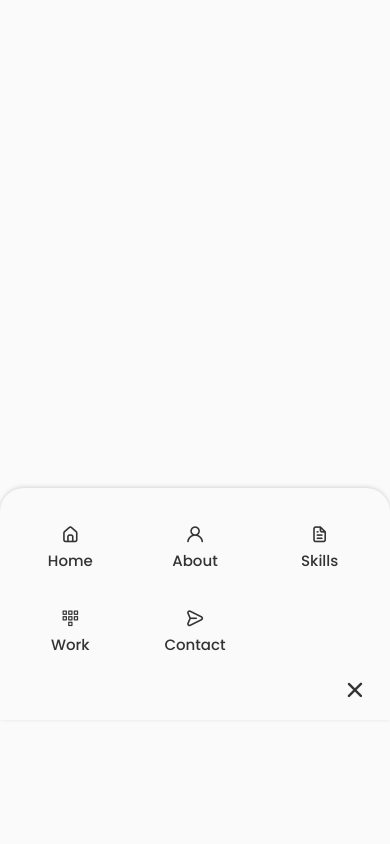
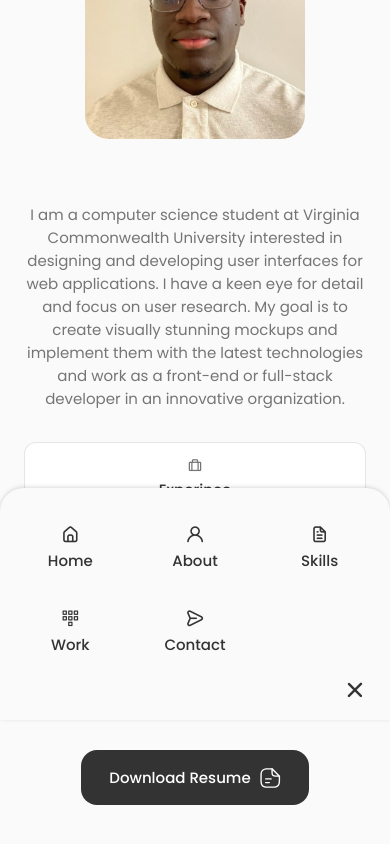
Before and after one commit to Nan3rOkae/Nana-portfolio, a React (Create React App) app in the folder frontend/: page / in a window 390 px wide. Shown: the part 968-1812 px from the top of the page. Before the commit the page ends 844 px from the top, so only its background shows below. Built offline with nearby package versions, Linux system fonts and the light colour scheme.

Commit message:
finished about section

```diff
--- a/frontend/src/App.js
+++ b/frontend/src/App.js
@@ -1,14 +1,16 @@
-import React from 'react';
-import './App.css';
-import Header from './Components/header/header';
-import Home from './Components/home/home';
+import React from "react";
+import "./App.css";
+import Header from "./Components/header/header";
+import Home from "./Components/home/home";
+import About from "./Components/about/about";
 
 function App() {
   return (
     <>
       <Header />
-      <main className='main'>
+      <main className="main">
         <Home />
+        <About />
       </main>
     </>
   );
--- /dev/null
+++ b/frontend/src/Components/about/Info.jsx
@@ -0,0 +1,23 @@
+import React from "react";
+
+const info = () => {
+  return (
+    <div className="about__info grid">
+      <div className="about__box">
+        <i class="bx bx-briefcase-alt"></i>
+        <h2 className="about__title">Experince</h2>
+        <h3 className="about__title2">Salesfoce Tech Launchpad Intern</h3>
+        <span className="about__subtitle">
+          I developed a web application that teaches users about internet
+          security through interactive means. I used Full Stack web development
+          technologies (React.js, Express.js, Node.js, and Git) to
+          build the application and participated in agile practices like daily
+          stand-ups and weekly sprint demo meetings. I also received mentorship
+          from software engineering professionals at Salesforce.
+        </span>
+      </div>
+    </div>
+  );
+};
+
+export default info;
--- /dev/null
+++ b/frontend/src/Components/about/about.css
@@ -0,0 +1,104 @@
+.about__container {
+  grid-template-columns: repeat(2, 1fr);
+  align-items: center;
+  column-gap: 4rem;
+}
+
+.about__img {
+  width: 350px;
+  border-radius: 1.5rem;
+  justify-self: center;
+}
+
+.about__info {
+  grid-template-columns: repeat(1, 500px);
+  margin-bottom: var(--mb-2);
+}
+
+.about__box {
+  background-color: var(--container-color);
+  border: 1px solid rgba(0, 0, 0, 0.1);
+  border-radius: 0.75rem;
+  text-align: center;
+  padding: 1rem 1.25rem;
+}
+
+.about__icon {
+  font-size: 1.5rem;
+  color: var(--title-color);
+  margin-bottom: var(--mb-0-5);
+}
+
+.about__title {
+  font-size: var(--normal-font-size);
+  font-weight: var(--font-medium);
+}
+.about__title2 {
+  font-size: var(--small-font-size);
+  font-weight: var(--font-medium);
+}
+
+.about__subtitle {
+  font-size: var(--small-font-size);
+}
+
+.about__description {
+  padding: 0 4rem 0 0;
+  margin-top: var(--mb-1-5);
+  margin-bottom: var(--mb-2-5);
+}
+
+/*=============== BREAKPOINTS ===============*/
+/* For large devices */
+@media screen and (max-width: 992px) {
+  .about__container {
+    grid-template-columns: 1fr;
+    row-gap: 2.5rem;
+  }
+  .about__img {
+    width: 220px;
+  }
+  .about__box {
+    padding: 0.75rem 0.5rem;
+  }
+  .about__data {
+    text-align: center;
+  }
+  .about__info {
+    justify-content: center;
+  }
+  .about__description {
+    padding: 0 5rem;
+    margin-bottom: 2rem;
+  }
+}
+
+@media screen and (max-width: 768px) {
+    body{
+        margin: 0 0 var(--header-hieght) 0;
+    }
+  .section {
+    padding: 2rem 0 4rem;
+  }
+
+  .section__subtitle{
+    margin-bottom: var(--mb-3);
+  }
+}
+
+/* For medium devices */
+@media screen and (max-width: 567px) {
+  .about__info {
+    grid-template-columns: repeat(1, 1fr);
+  }
+  .about__description {
+    padding: 0;
+  }
+}
+
+/* For small devices */
+@media screen and (max-width: 350px) {
+  .about__info {
+    grid-template-columns: repeat(2, 1fr);
+  }
+}
--- /dev/null
+++ b/frontend/src/Components/about/about.jsx
@@ -0,0 +1,54 @@
+import React from "react";
+import "./about.css";
+import face from "../../assets/face.jpg";
+import resume from "../../assets/resume.pdf";
+import Info from "./Info";
+
+const About = () => {
+  return (
+    <section className="about section" id="about">
+      <h2 className="section__title"> About Me</h2>
+      <span className="section__subtitle">My introduction</span>
+
+      <div className="about__container container grid">
+        <img alt="img" src={face} className="about__img" />
+        <div className="about__data">
+          <p className="about__description">
+            I am a computer science student at Virginia Commonwealth University
+            interested in designing and developing user interfaces for web
+            applications. I have a keen eye for detail and focus on user
+            research. My goal is to create visually stunning mockups and
+            implement them with the latest technologies and work as a front-end
+            or full-stack developer in an innovative organization.
+          </p>
+          <Info />
+          <a download="" href={resume} className="button button--flex">
+            Download Resume
+            <svg
+              class="button__icon"
+              xmlns="http://www.w3.org/2000/svg"
+              width="24"
+              height="24"
+              viewBox="0 0 24 24"
+              fill="none">
+              <path
+                d="M15.25 22.7502H9.25C3.82 22.7502 1.5 20.4302 1.5 15.0002V9.00024C1.5 3.57024 3.82 1.25024 9.25 1.25024H14.25C14.66 1.25024 15 1.59024 15 2.00024C15 2.41024 14.66 2.75024 14.25 2.75024H9.25C4.64 2.75024 3 4.39024 3 9.00024V15.0002C3 19.6102 4.64 21.2502 9.25 21.2502H15.25C19.86 21.2502 21.5 19.6102 21.5 15.0002V10.0002C21.5 9.59024 21.84 9.25024 22.25 9.25024C22.66 9.25024 23 9.59024 23 10.0002V15.0002C23 20.4302 20.68 22.7502 15.25 22.7502Z"
+                fill="var(--container-color)"></path>
+              <path
+                d="M22.25 10.7502H18.25C14.83 10.7502 13.5 9.42023 13.5 6.00023V2.00023C13.5 1.70023 13.68 1.42023 13.96 1.31023C14.24 1.19023 14.56 1.26023 14.78 1.47023L22.78 9.47023C22.99 9.68023 23.06 10.0102 22.94 10.2902C22.82 10.5702 22.55 10.7502 22.25 10.7502ZM15 3.81023V6.00023C15 8.58023 15.67 9.25023 18.25 9.25023H20.44L15 3.81023Z"
+                fill="var(--container-color)"></path>
+              <path
+                d="M13.25 13.7502H7.25C6.84 13.7502 6.5 13.4102 6.5 13.0002C6.5 12.5902 6.84 12.2502 7.25 12.2502H13.25C13.66 12.2502 14 12.5902 14 13.0002C14 13.4102 13.66 13.7502 13.25 13.7502Z"
+                fill="var(--container-color)"></path>
+              <path
+                d="M11.25 17.7502H7.25C6.84 17.7502 6.5 17.4102 6.5 17.0002C6.5 16.5902 6.84 16.2502 7.25 16.2502H11.25C11.66 16.2502 12 16.5902 12 17.0002C12 17.4102 11.66 17.7502 11.25 17.7502Z"
+                fill="var(--container-color)"></path>
+            </svg>
+          </a>
+        </div>
+      </div>
+    </section>
+  );
+};
+
+export default About;
--- a/frontend/src/Components/home/home.css
+++ b/frontend/src/Components/home/home.css
@@ -94,6 +94,7 @@
 
 .home__scroll-arrow {
   font-size: 1.25rem;
+  /* color: var(--title-color); */
 }
 
 /*=============== BREAKPOINTS ===============*/
```
Also changed, not shown: frontend/src/assets/files.svg (added), 1 other file (tests, documents, lock files or other folders).
